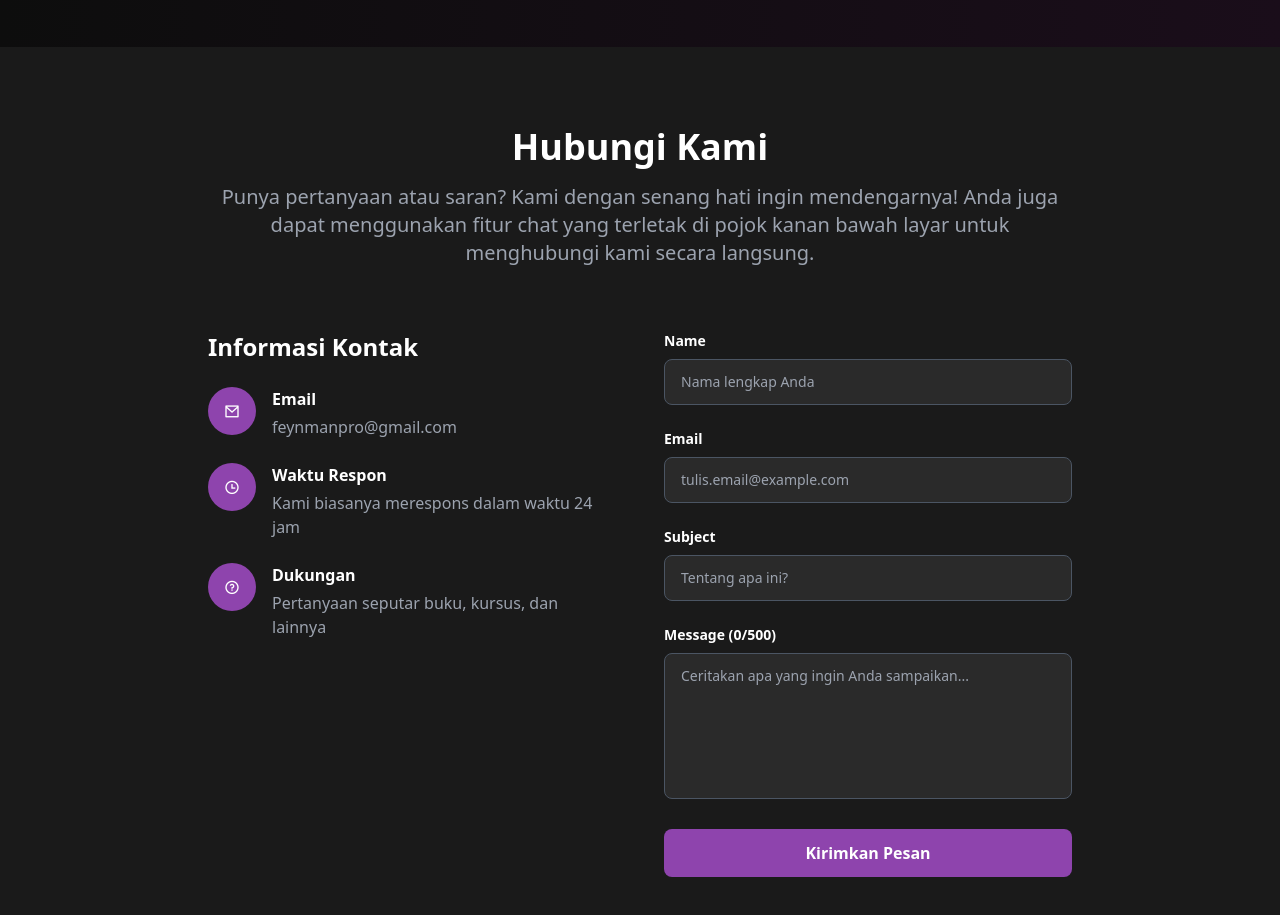
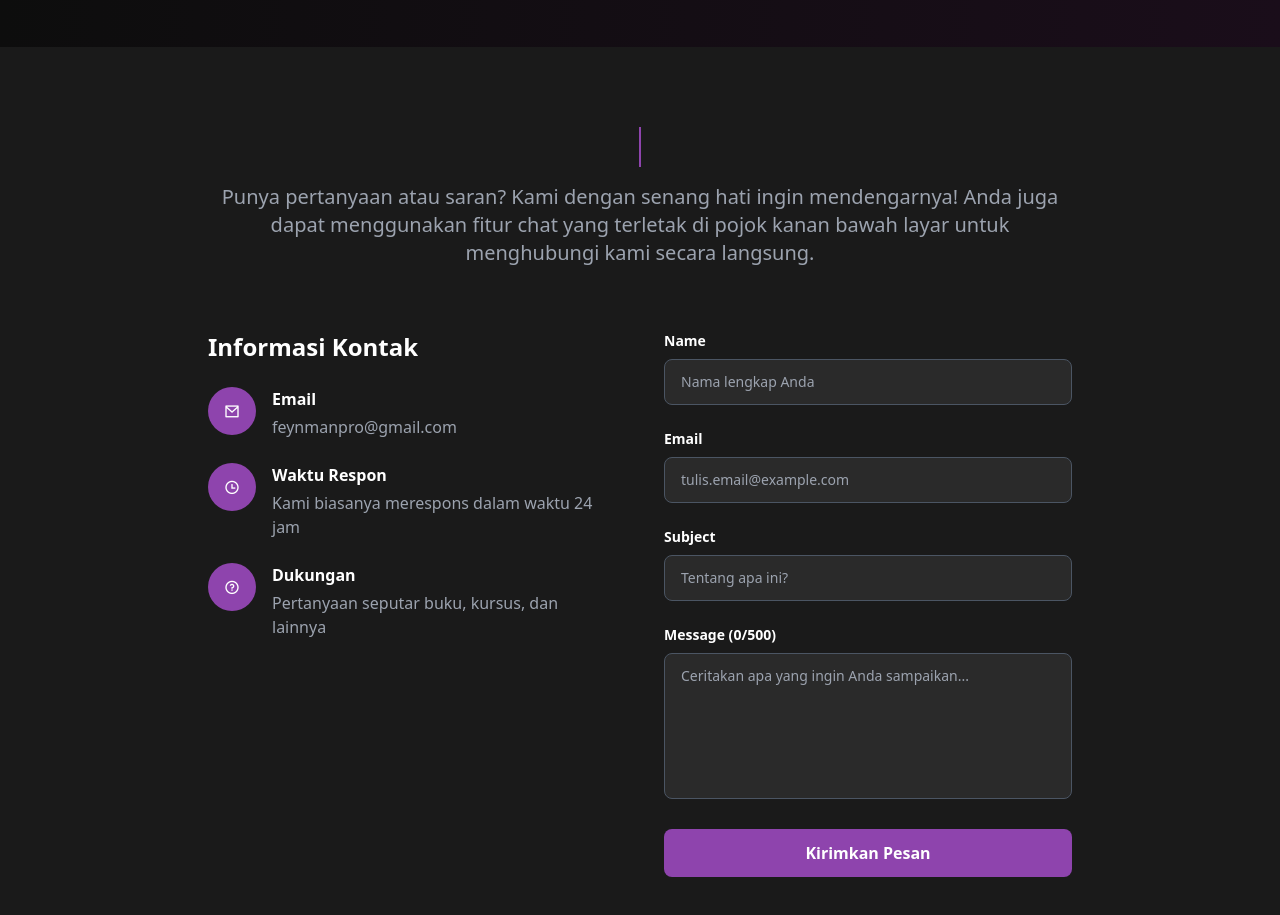
Before and after one commit to FeynmanProject/feynmanproject.github.io, a Next.js app: page /social in a window 1280 px wide. Shown: the part 1980-2895 px from the top of the page. Built offline with nearby package versions, Linux system fonts and the light colour scheme.

Commit message:
Update page.tsx

```diff
--- a/app/social/page.tsx
+++ b/app/social/page.tsx
@@ -339,7 +339,11 @@ export default function Social() {
       <section id="contact" className="py-20 bg-[#1A1A1A]">
         <div className="max-w-4xl mx-auto px-4">
           <div className="text-center mb-16">
-            <h2 className="text-3xl md:text-4xl font-bold mb-4">Hubungi Kami</h2>
+            <h2 className="text-3xl md:text-4xl font-bold mb-4 font-mono text-white">
+              <span className="block mx-auto w-fit typing-loop-15">
+                Hubungi Kami
+              </span>
+            </h2>
             <p className="text-xl text-gray-400">Punya pertanyaan atau saran? Kami dengan senang hati ingin mendengarnya! Anda juga dapat menggunakan fitur chat yang terletak di pojok kanan bawah layar untuk menghubungi kami secara langsung.</p>
           </div>
 
```
